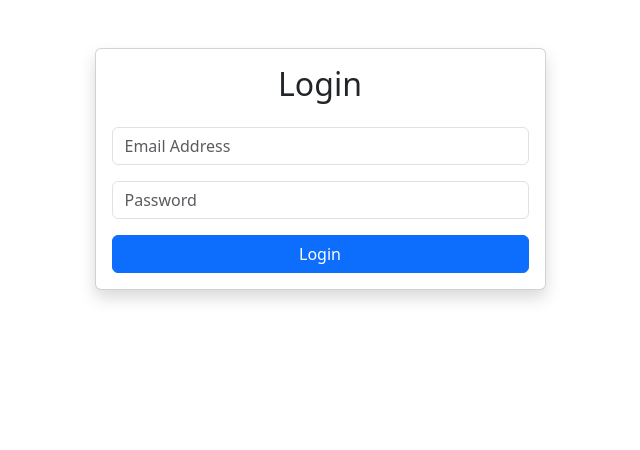
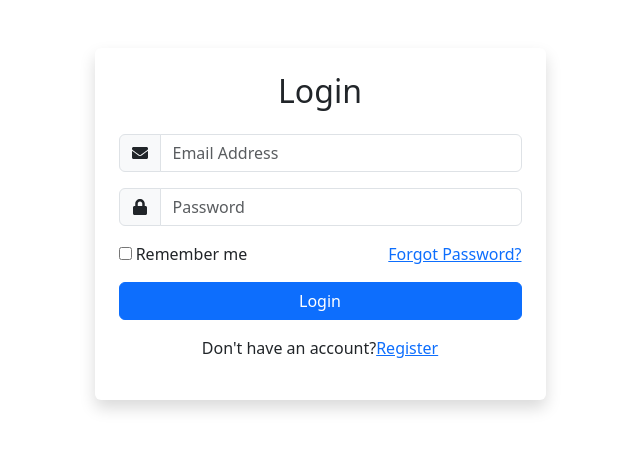
Before and after one commit to Rashini0926/ecommerce-platform, a React app in the folder frontend/: page /login in a window 1280 px wide. Shown: the top 450 px of the page, without its empty margins (320-960 px from the left). Built offline with nearby package versions, Linux system fonts and the light colour scheme; the HTML template or start-up script is replaced by a standard one.

Commit message:
feat: improve login page UI

```diff
--- a/frontend/src/pages/Login.jsx
+++ b/frontend/src/pages/Login.jsx
@@ -1,3 +1,6 @@
+import { FaEnvelope, FaLock } from "react-icons/fa";
+
+
 function Login() {
 
   return (
@@ -8,32 +11,75 @@ function Login() {
 
         <div className="col-md-5">
 
-          <div className="card shadow">
+          <div className="card shadow border-0">
 
-            <div className="card-body">
+            <div className="card-body p-4">
 
               <h2 className="text-center mb-4">
                 Login
               </h2>
 
 
+              <div className="input-group mb-3">
+
+                <span className="input-group-text">
+                  <FaEnvelope />
+                </span>
+
                 <input
                   type="email"
-                className="form-control mb-3"
+                  className="form-control"
                   placeholder="Email Address"
                 />
 
+              </div>
+
+
+
+              <div className="input-group mb-3">
+
+                <span className="input-group-text">
+                  <FaLock />
+                </span>
 
                 <input
                   type="password"
-                className="form-control mb-3"
+                  className="form-control"
                   placeholder="Password"
                 />
+
+              </div>
+
+
+
+              <div className="d-flex justify-content-between mb-3">
+
+                <div>
+                  <input type="checkbox" /> Remember me
+                </div>
+
+                <a href="#">
+                  Forgot Password?
+                </a>
+
+              </div>
+
 
 
               <button className="btn btn-primary w-100">
                 Login
               </button>
+
+
+              <p className="text-center mt-3">
+
+                Don't have an account?
+
+                <a href="/register">
+                  Register
+                </a>
+
+              </p>
 
 
             </div>
@@ -47,7 +93,7 @@ function Login() {
     </div>
 
   );
+
 }
 
-
 export default Login;
```
Lines whose indentation alone changed are shown as unchanged.
